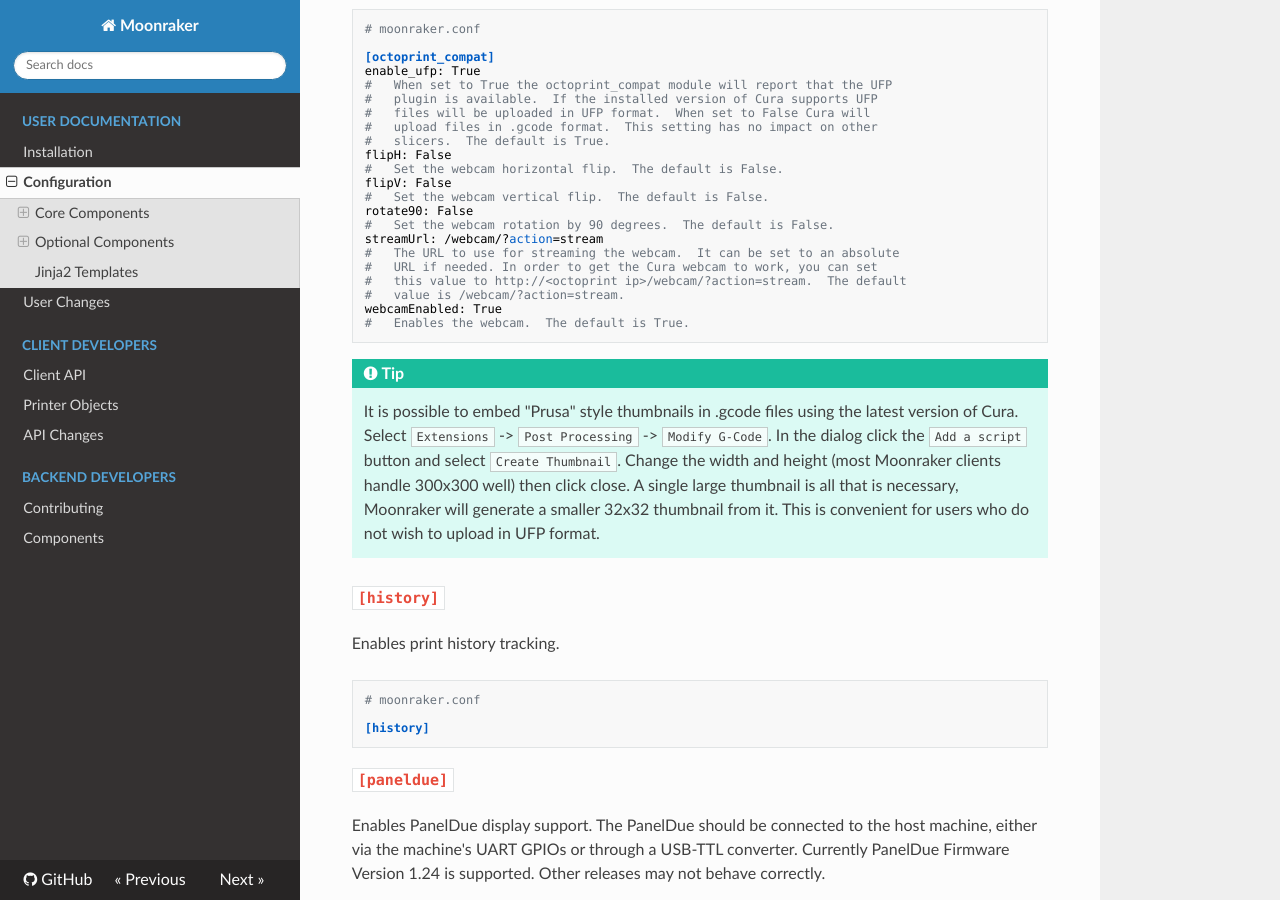
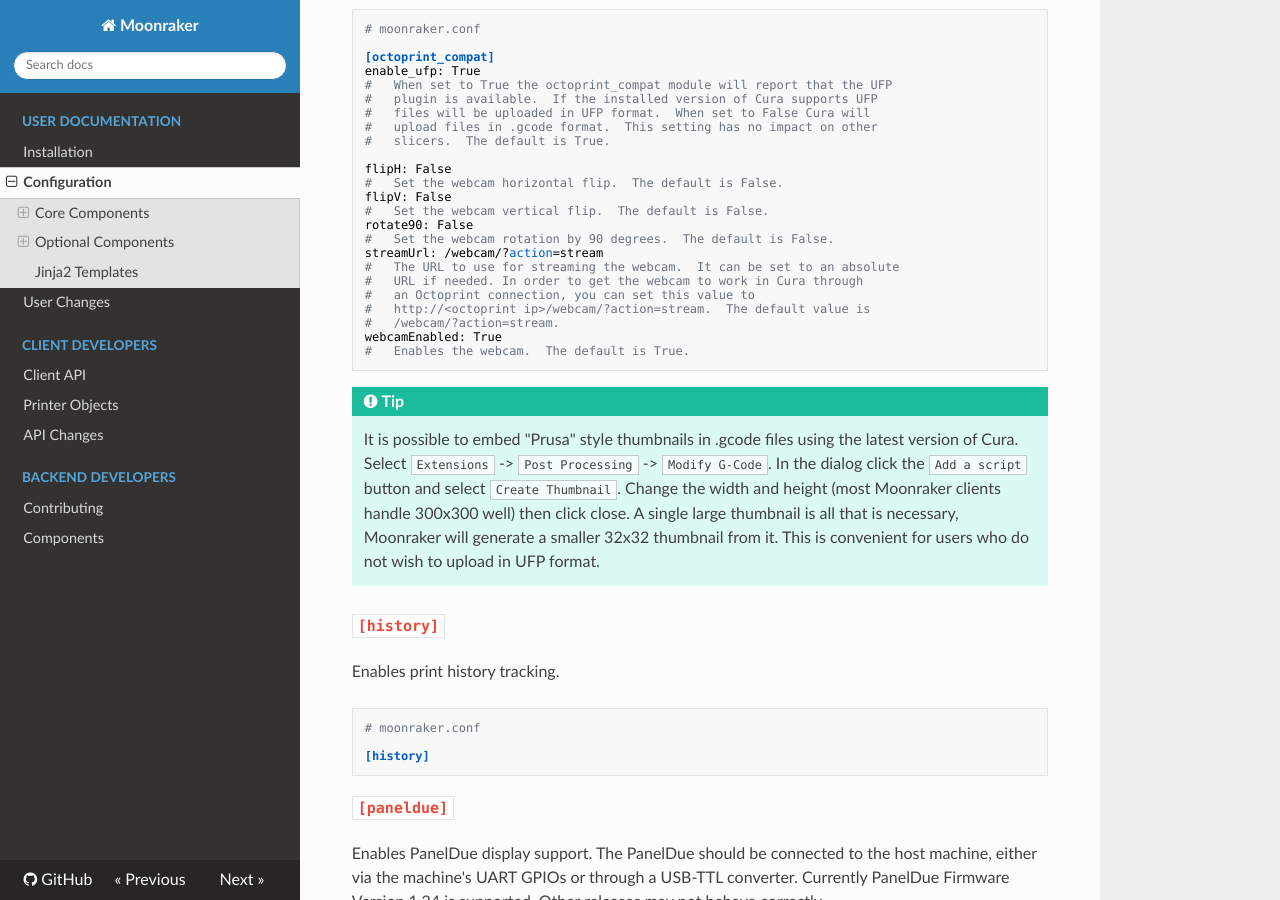
Before and after one commit to Arksine/moonraker, an MkDocs documentation site: the page built from docs/configuration.md, in a window 1280 px wide and 900 px high, scrolled down 4197 px. Built offline with MkDocs 1.6.1, drawn with Linux system fonts in a browser that asks for light colours; nearby versions of some CDN libraries.

Commit message:
More documentation update

````diff
--- a/docs/configuration.md
+++ b/docs/configuration.md
@@ -245,6 +245,7 @@
 #   files will be uploaded in UFP format.  When set to False Cura will
 #   upload files in .gcode format.  This setting has no impact on other
 #   slicers.  The default is True.
+
 flipH: False
 #   Set the webcam horizontal flip.  The default is False.
 flipV: False
@@ -253,9 +254,10 @@
 #   Set the webcam rotation by 90 degrees.  The default is False.
 streamUrl: /webcam/?action=stream
 #   The URL to use for streaming the webcam.  It can be set to an absolute
-#   URL if needed. In order to get the Cura webcam to work, you can set
-#   this value to http://<octoprint ip>/webcam/?action=stream.  The default
-#   value is /webcam/?action=stream.
+#   URL if needed. In order to get the webcam to work in Cura through
+#   an Octoprint connection, you can set this value to
+#   http://<octoprint ip>/webcam/?action=stream.  The default value is
+#   /webcam/?action=stream.
 webcamEnabled: True
 #   Enables the webcam.  The default is True.
 ```
````
Also changed, not shown: docs/user_changes.md (+2 -2 lines).
